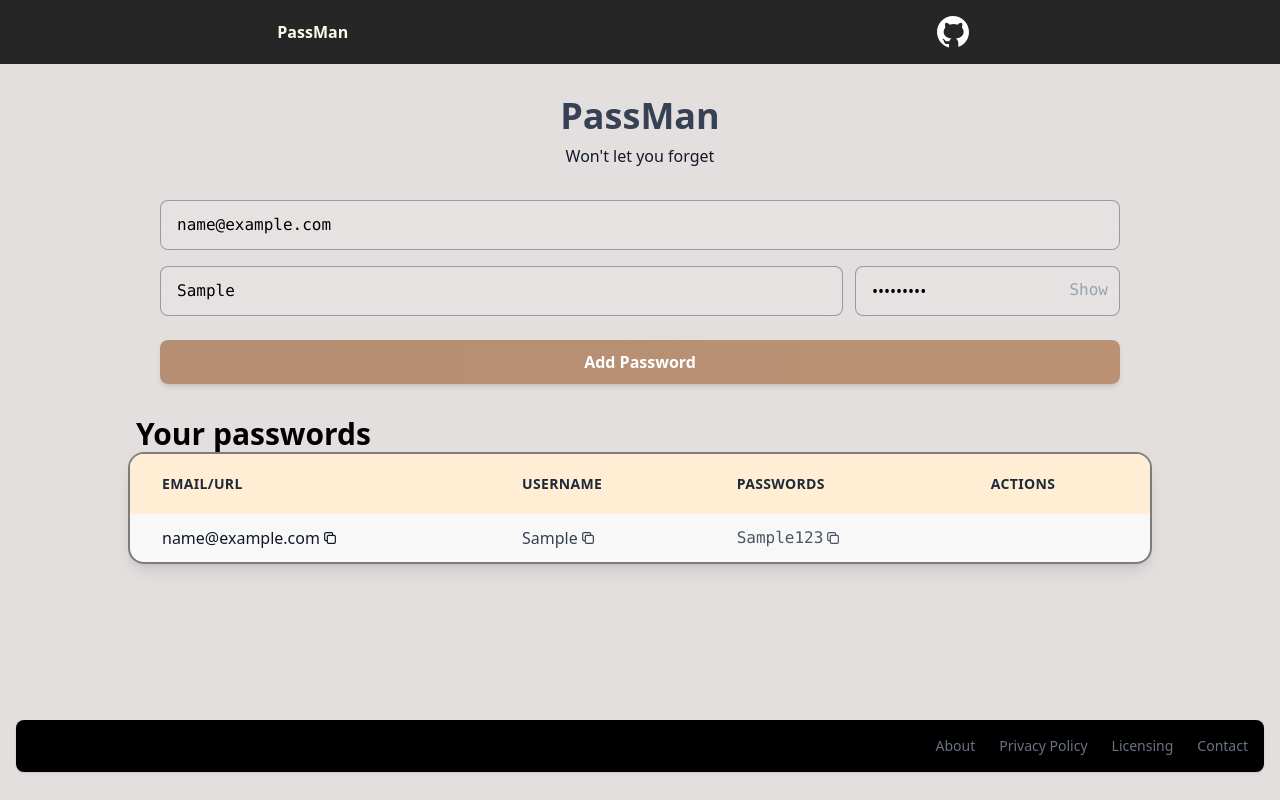
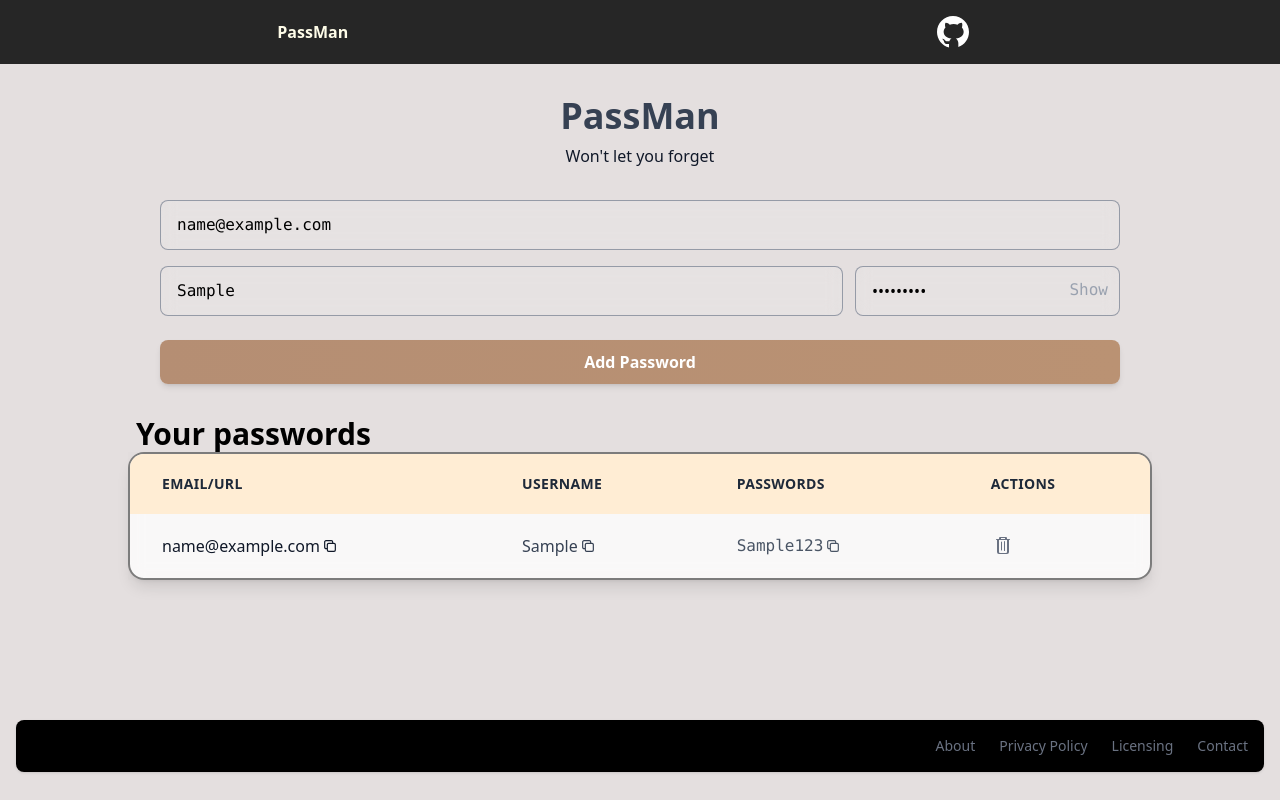
Before and after one commit to Aditehh/PassMan, a React (Vite) app: page / in a window 1280 px wide. Both pictures are taken after typing "name@example.com", "Sample", "Sample123" into the empty fields and a click on the button "Add Password". Built offline with nearby package versions, Linux system fonts and the light colour scheme; some icons are missing.

Commit message:
again and again

```diff
--- a/src/components/Manager.jsx
+++ b/src/components/Manager.jsx
@@ -159,7 +159,8 @@ const Manager = () => {
                                             {passwordArray.map((item, index) => {
                                                 return <tr key={index}
                                                     className="hover:bg-gray-50/50 transition-colors duration-200">
-                                                    <td className="px-8 py-3 text-gray-900 font-medium flex items-center">
+                                                    <td className="px-8 py-3 text-gray-900 font-medium ">
+                                                        <div className='flex items-center'>
                                                             <a href="{item.email}" target='_blank'>{item.email}
                                                             </a>
                                                             <div onClick={() => { copyText(item.email); notify(); }}>
@@ -177,6 +178,7 @@ const Manager = () => {
                                                                         d="M8 16H6a2 2 0 01-2-2V6a2 2 0 012-2h8a2 2 0 012 2v2m-6 12h8a2 2 0 002-2v-8a2 2 0 00-2-2h-8a2 2 0 00-2 2v8a2 2 0 002 2z"
                                                                     />
                                                                 </svg>
+                                                            </div>
                                                         </div>
                                                     </td>
                                                     <td className="px-8 py-3 text-gray-700 ">
@@ -221,6 +223,28 @@ const Manager = () => {
                                                             </div>
                                                         </div>
                                                     </td>
+
+
+                                                    <td className="px-8 py-3 flex gap-5 text-gray-600 font-mono">
+                                                        <span>
+
+                                                            <svg
+                                                                xmlns="http://www.w3.org/2000/svg"
+                                                                className="w-6 h-10 text-gray-500 hover:text-black-700 cursor-pointer transition duration-150"
+                                                                viewBox="0 0 24 24"
+                                                                fill="currentColor"
+                                                            >
+                                                                <path d="M9 3a1 1 0 0 0-1 1v1H5.5a.5.5 0 0 0 0 1H6v12a2 2 0 0 0 2 2h8a2 2 0 0 0 2-2V6h.5a.5.5 0 0 0 0-1H16V4a1 1 0 0 0-1-1H9Zm1 2V4h4v1h-4ZM8 6h8v12a1 1 0 0 1-1 1H9a1 1 0 0 1-1-1V6Zm2 2a.5.5 0 0 1 1 0v8a.5.5 0 0 1-1 0V8Zm3-.5a.5.5 0 0 1 1 0v9a.5.5 0 0 1-1 0v-9Z" />
+                                                            </svg>
+
+                                                        </span>
+
+                                                        <span>
+
+
+                                                        </span>
+                                                    </td>
+
                                                 </tr>
                                             })}
                                         </tbody>
```
Lines whose indentation alone changed are shown as unchanged.
